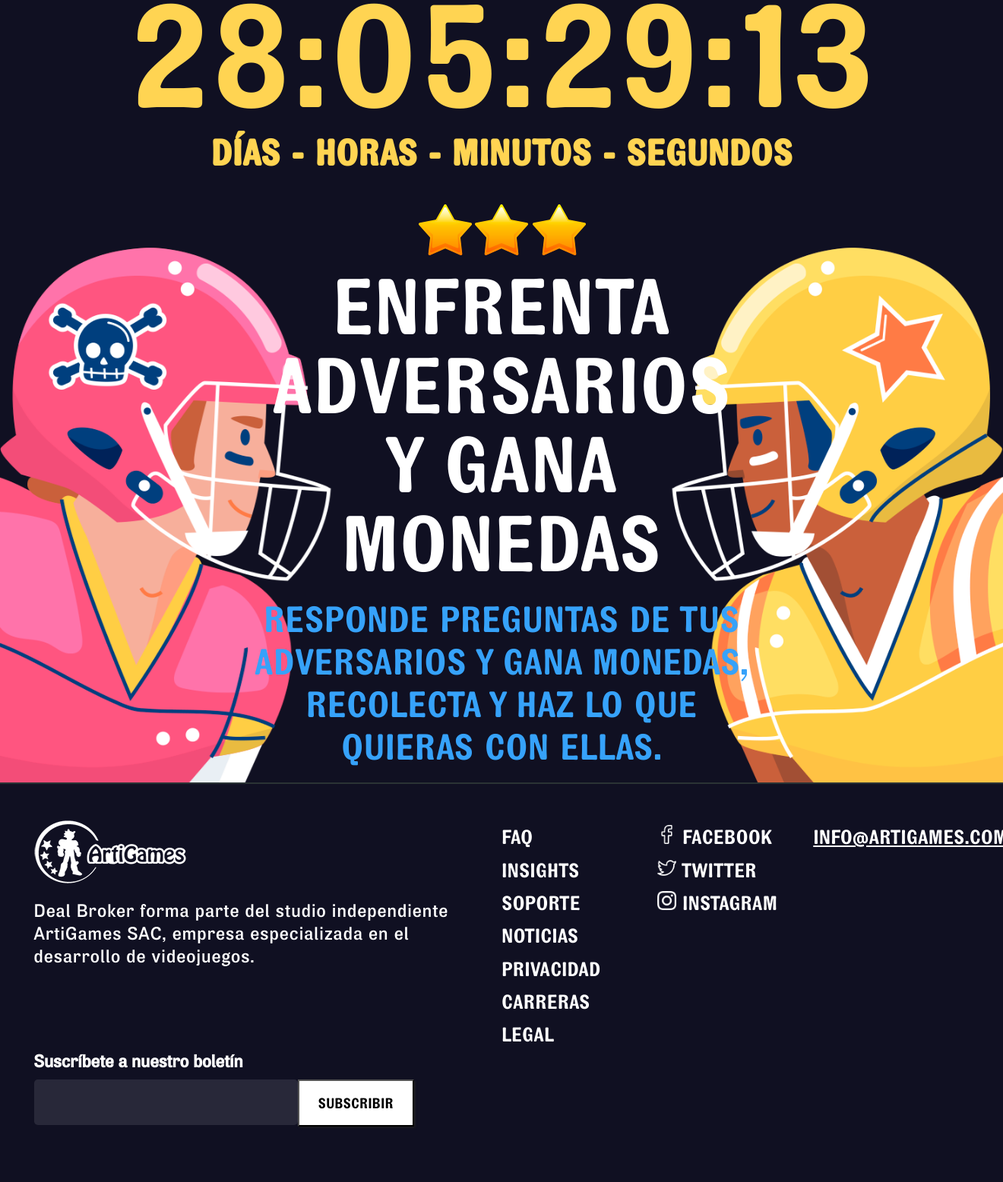
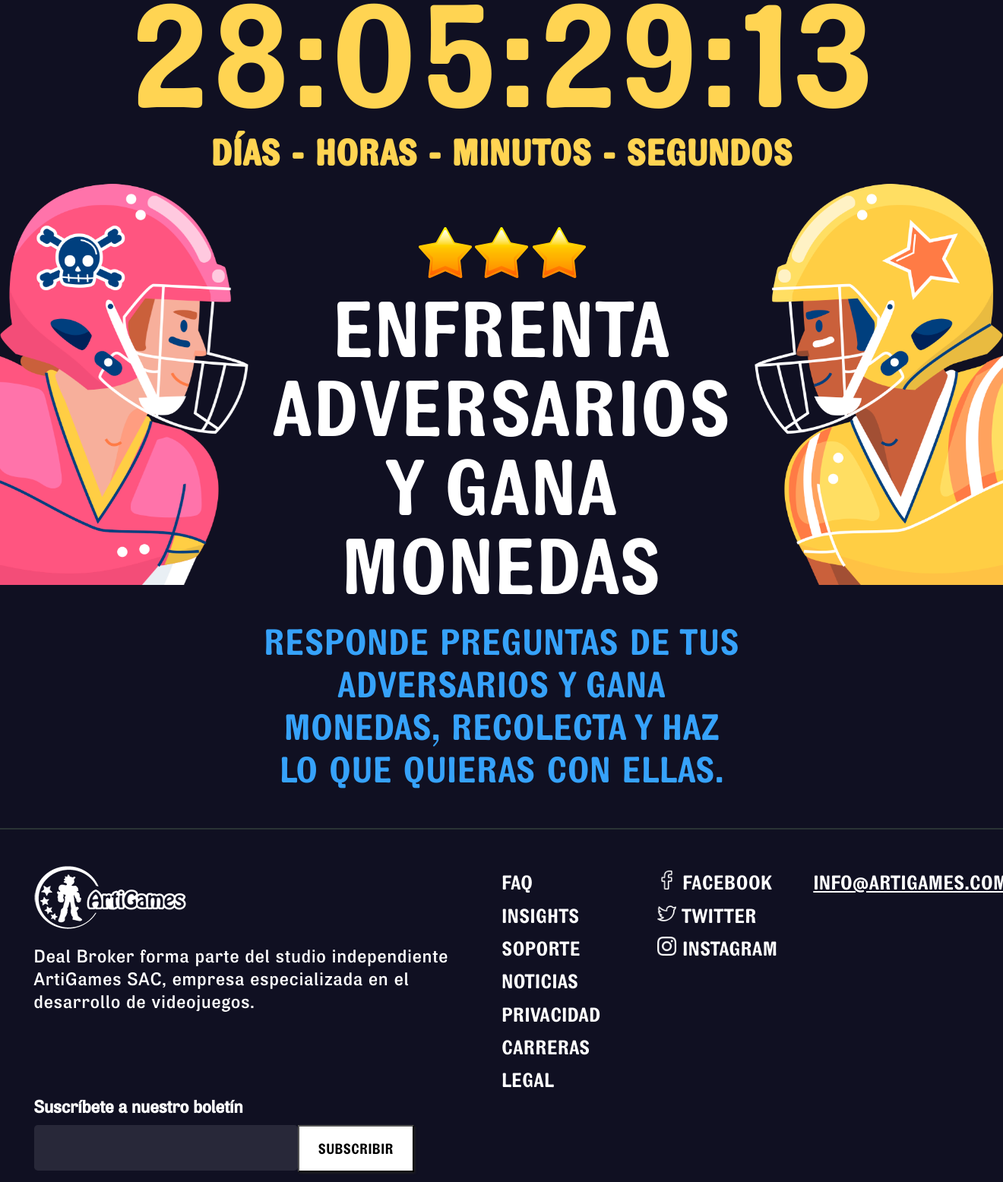
Before and after one commit to ElkinJenner/DealBroker, a PHP site: page /videojuego in a window 1320 px wide. Shown: the part 1679-3235 px from the top of the page at 76% size. Run offline with PHP 8.4, Linux system fonts and the light colour scheme.

Commit message:
Nueva Modificacion

```diff
--- a/css/framework.css
+++ b/css/framework.css
@@ -75,6 +75,9 @@ header {
     display: flex;
     position: fixed;
     z-index: 2;
+}
+main{
+    position: relative;
 }
 .main{
     position: relative;
--- a/css/main.css
+++ b/css/main.css
@@ -98,24 +98,24 @@
 .navegacion_website ul li a:hover{
     color: var(--color_ter);
 }
-/* 2.2 Cuerpo del website */
+/* Avatar */
 
-.main_avatar{
-    position: initial;
+.article_avatar{
+    padding: 3rem 1rem;
 }
-.main_avatar .avatar1{
-    position: absolute;
+.avatar1{
+    position: relative;
     bottom: 0;
     left: 0;
-    max-height: 90vh;
     z-index: -1;
+    margin-bottom: -0.3rem;
 }
-.main_avatar .avatar2{
-    position: absolute;
+.avatar2{
+    position: relative;
     bottom: 0;
     right: 0;
-    max-height: 90vh;
     z-index: -1;
+    margin-bottom: -0.3rem;
 }
 
 /*-------
@@ -262,17 +262,6 @@
     margin-bottom: 2rem;
 }
 
-.contender_tabla {
-    display: flow-root;
-    text-align: center;
-}
-
-.contender_tabla th,
-.contender_tabla td {
-    padding: 0.7rem;
-    outline: 2px solid #FFF;
-}
-
 /*-- 4. Articulo Perrfil --*/
 
 .article_perfil {
@@ -292,7 +281,12 @@
 .article_perfil figure img {
     border-radius: 50%;
 }
-
+.contact_map{
+    position: absolute;
+    top: 50%;
+    right: 0;
+    bottom: 0;
+}
 /*-- 4. Footer --*/
 footer {
     padding: 3rem 2rem;
--- a/css/responsive.css
+++ b/css/responsive.css
@@ -61,6 +61,8 @@ Smartphone(Grande):
         width: 50%;
     }
     .car{bottom: 24%!important;}
+    .contact_map, .avatar1, .avatar2{display: none;}
+    .article_avatar{padding: 1.5rem 1rem;}
 
 }
 /*-------
@@ -91,7 +93,6 @@ Smartphone(Medio Grande):
     h2{font-size: 2.3rem; line-height: 2.8rem;}
     h3{font-size: 1.8rem; line-height: 2rem;}
     .main{min-height: inherit;}
-    .main_avatar{opacity: 0;}
     .nave_humo{width: 205.5px!important; height: 28.5px!important; left:0%!important;}
     .nave{width: 141px!important; height: 64px!important;}
     .car{width: 148px!important; height: 76.8px!important; bottom: 18%!important;}
--- a/videojuego.php
+++ b/videojuego.php
@@ -35,22 +35,22 @@
         </div>
     </main>
     <!--Infografia-->
-    <main class="main">
+    <main>
         <aside class="column">
-            <div class="column-6 main_avatar">
+            <div class="column-3">
                 <img class="avatar1" src="img/gamer1.png">
             </div>
 
-            <div class="contender_center">
-                <h1 class="h1 f_weight color_w t_c">
-                    <img src="img/strellas_layout.png"><br>
-                    ENFRENTA ADVERSARIOS Y GANA MONEDAS
-                </h1><br>
-                <h3 class="f_weight color_s t_c">RESPONDE PREGUNTAS DE TUS ADVERSARIOS Y GANA MONEDAS, RECOLECTA Y HAZ LO
-                    QUE QUIERAS CON ELLAS.</h3>
+            <div class="column-6">
+                <article class="article_avatar">
+                    <h1 class="h1 f_weight color_w t_c">
+                        <img src="img/strellas_layout.png"><br>
+                        ENFRENTA ADVERSARIOS Y GANA MONEDAS</h1><br>
+                    <h3 class="f_weight color_s t_c">RESPONDE PREGUNTAS DE TUS ADVERSARIOS Y GANA MONEDAS, RECOLECTA Y HAZ LO QUE QUIERAS CON ELLAS.</h3>
+                </article>
             </div>
 
-            <div class="column-6 main_avatar">
+            <div class="column-3">
                 <img class="avatar2" src="img/gamer2.png">
             </div>
         </aside>
```
Also changed, not shown: contactos.php (+4 -5 lines), index.php (+10 -8 lines).
